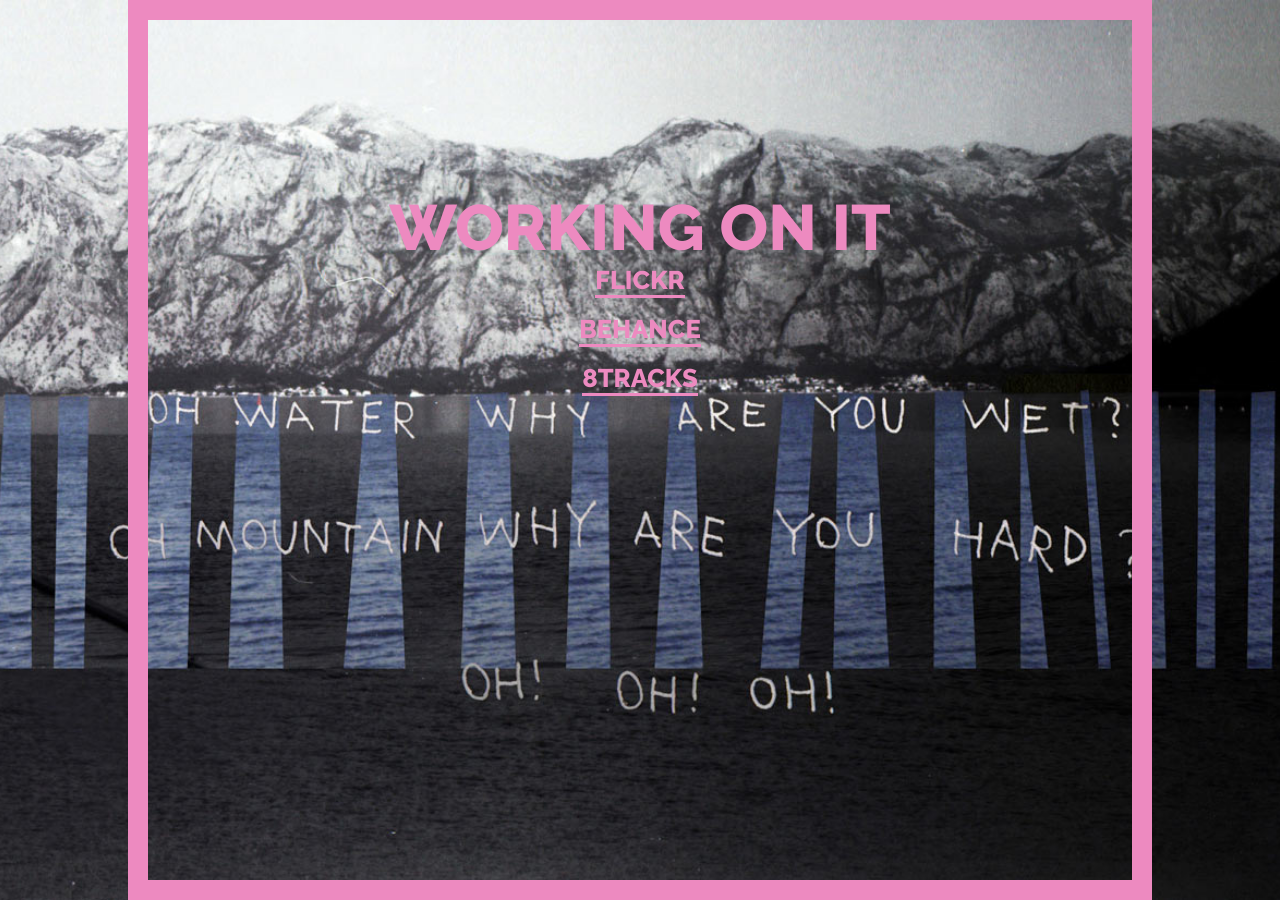
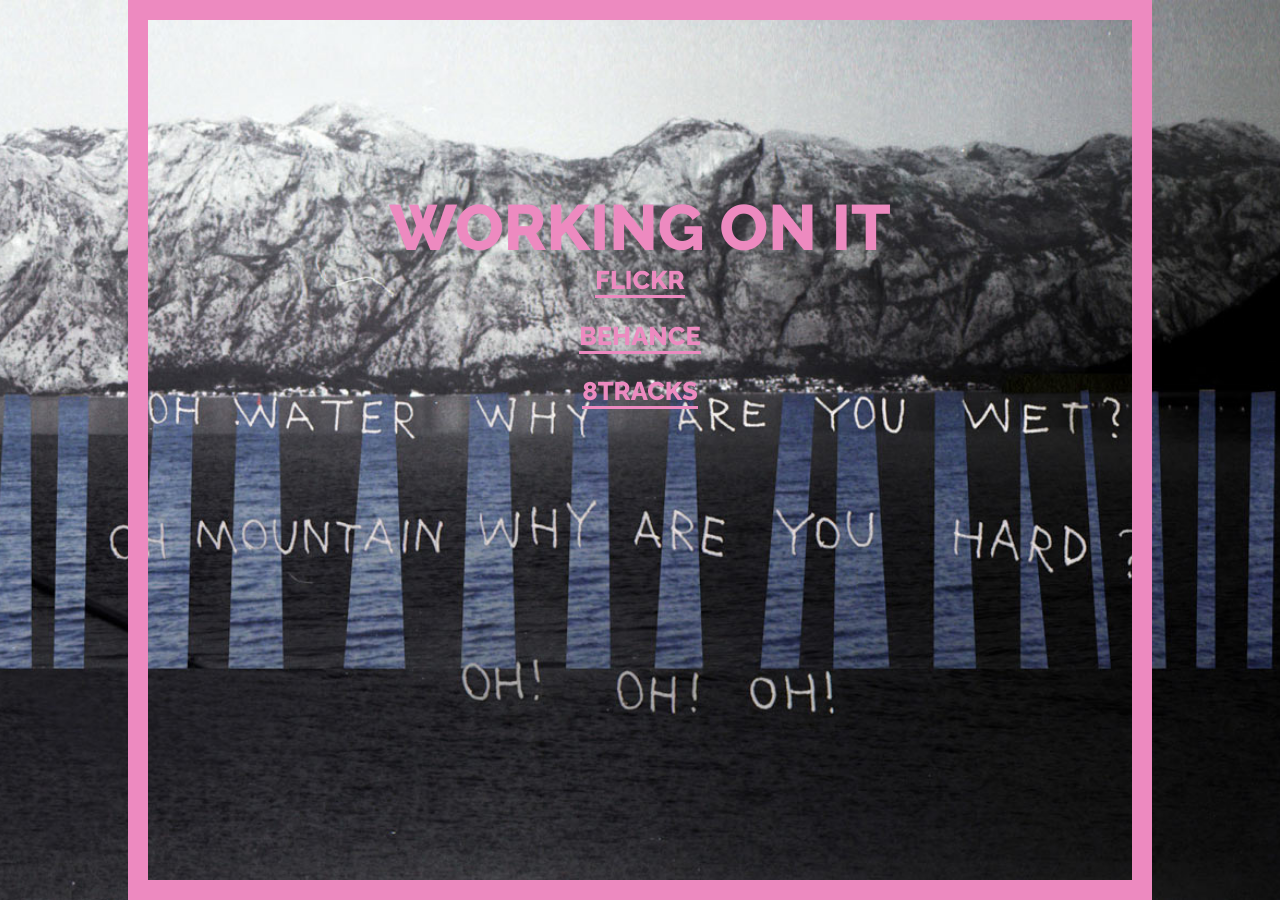
Before and after one commit to tataata/tataata.com, a Jekyll site: the page built from index.html, in a window 1280 px wide. Built offline with Jekyll 4.4.1, drawn with Linux system fonts in a browser that asks for light colours; Markdown is read by kramdown in place of the engine named in the settings.

Commit message:
Updated main.css

```diff
--- a/css/main.css
+++ b/css/main.css
@@ -112,7 +112,7 @@
     color: #e062a6;
   }
 .notice {
-  font-size: 32px;
+  font-size: 48px;
   font-family: 'Raleway', sans-serif;
   text-transform: uppercase;
 
@@ -135,7 +135,7 @@
   .social li {
     font-size: 0.4em;
     display: block;
-    margin-bottom: 0.75em;
+    margin-bottom: 1em;
   }
   .social a {
     text-decoration: none;
@@ -145,7 +145,6 @@
 @media only screen and (min-width : 480px) {
   .notice {
     width: 90%;
-    font-size: 48px;
     border-width: 15px;
   }
 }
@@ -161,7 +160,6 @@
 @media only screen  and (min-width : 1024px) {
   .notice {
     width: 80%;
-    /*font-size: 64px;*/
     border-width: 20px;
     padding-top: 170px;
   }
```
